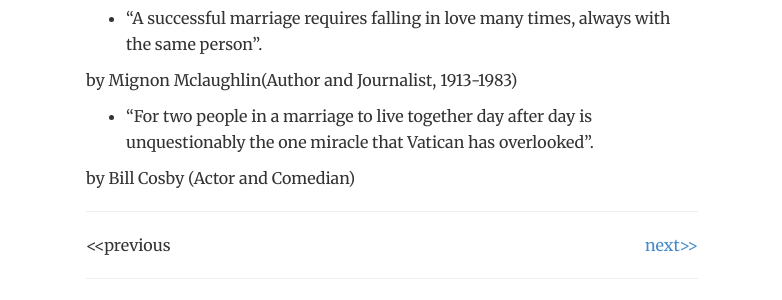
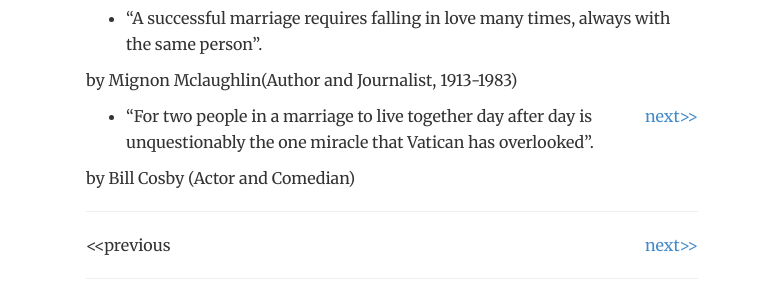
Before and after one commit to ningtian/ningtian.github.io, a Jekyll site: the page built from _posts/2016-05-01- notes.md, in a window 1280 px wide. Shown: the part 202-502 px from the top of the page, without its empty margins (248-1030 px from the left). Built offline with Jekyll 4.4.1, drawn with Linux system fonts in a browser that asks for light colours; comment, search, counter and statistics services are not loaded.

Commit message:
Update 2016-05-01- notes.md

```diff
--- a/_posts/2016-05-01- notes.md
+++ b/_posts/2016-05-01- notes.md
@@ -7,6 +7,7 @@ title: Notes
 
 by Mignon Mclaughlin(Author and Journalist, 1913-1983)
 
+<div style="position: relative;"><div style="position: absolute; right: 0px; top: 0px;"><a href="http://jayhawk.ningtian.info/blogs/2016/05/17/why-apple-music-is-so-bad-when-the-iphone-is-so-good">next>></a></div></div>
 
 
 * "For two people in a marriage to live together day after day is unquestionably the one miracle that Vatican has overlooked".
```
